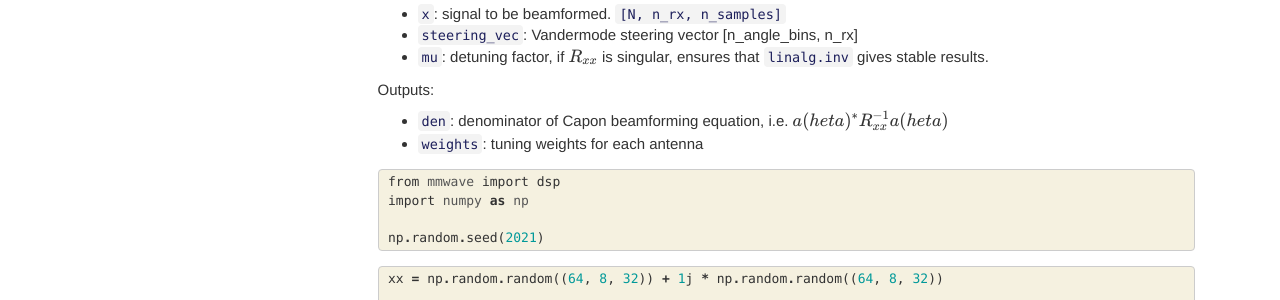
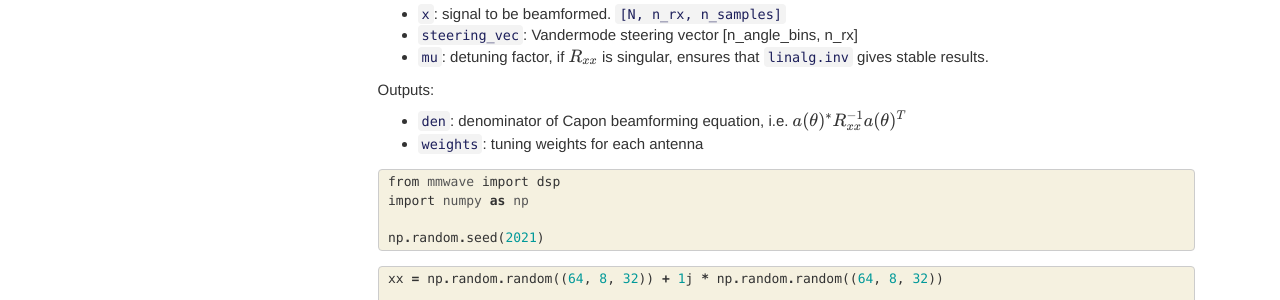
Before and after one commit to moodoki/radical_sdk, a Jekyll site: the page built from docs/beamformers.html, in a window 1280 px wide and 900 px high, scrolled down 814 px. Shown: the part 150-450 px from the top of the window. Built offline with Jekyll 4.4.1, drawn with Linux system fonts in a browser that asks for light colours; nearby versions of some CDN libraries; comment, search, counter and statistics services are not loaded.

Commit message:
missing transpose in Capon docs

```diff
--- a/docs/beamformers.html
+++ b/docs/beamformers.html
@@ -117,7 +117,7 @@ in IEEE Transactions on Antennas and Propagation, vol. 46, no. 11, pp. 1700-1704
 </ul>
 <p>Outputs:</p>
 <ul>
-<li><code>den</code>: denominator of Capon beamforming equation, i.e. $a(        heta)^*R_{xx}^{-1}a(    heta)$</li>
+<li><code>den</code>: denominator of Capon beamforming equation, i.e. $a(\theta)^*R_{xx}^{-1}a(\theta)^T$</li>
 <li><code>weights</code>: tuning weights for each antenna</li>
 </ul>
 
--- a/radicalsdk/beamformers.py
+++ b/radicalsdk/beamformers.py
@@ -47,7 +47,7 @@ def aoa_capon(x, steering_vec, mu = 1e-7):
 
 
     Outputs:
-    - `den`: denominator of Capon beamforming equation, i.e. $a(\\theta)^*R_{xx}^{-1}a(\\theta)$
+    - `den`: denominator of Capon beamforming equation, i.e. $a(\\theta)^*R_{xx}^{-1}a(\\theta)^T$
     - `weights`: tuning weights for each antenna
     """
     num_rx = x.shape[-2]
```
Also changed, not shown: 1 other file.
